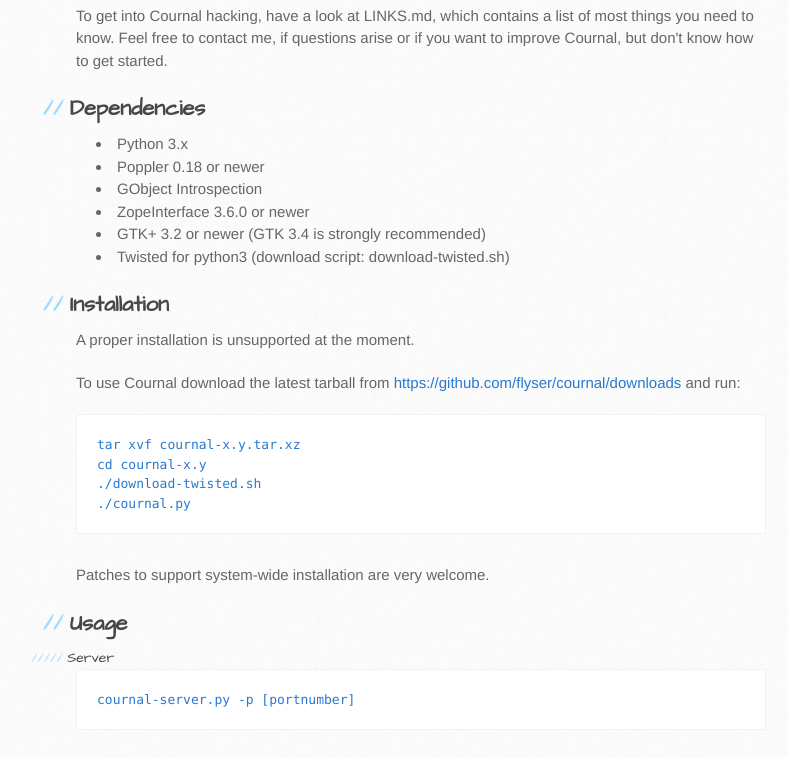
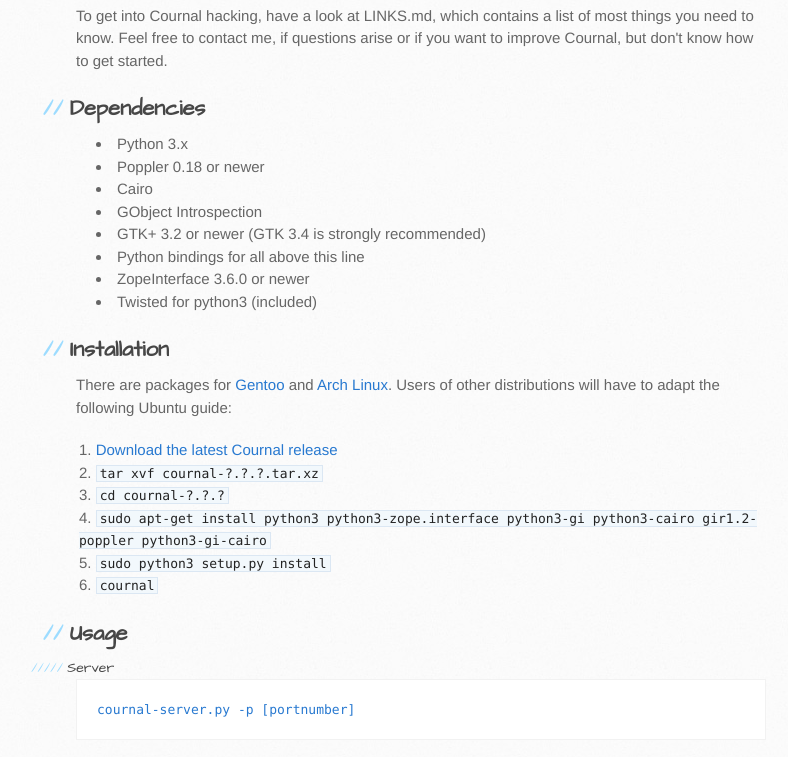
Before and after one commit to flyser/cournal, a plain HTML site: page index.html in a window 1280 px wide. Shown: the part 709-1466 px from the top of the page, without its empty margins (94-882 px from the left). Drawn offline with Linux system fonts and the light colour scheme; a script that the page names is missing.

Commit message:
Sync readme with master

```diff
--- a/index.html
+++ b/index.html
@@ -2,7 +2,9 @@
 <html>
   <head>
     <meta charset='utf-8'>
+    <meta http-equiv="Content-Type" content="text/html; charset=UTF-8">
     <meta http-equiv="X-UA-Compatible" content="chrome=1">
+    <meta name="description" content="Cournal allows multiple users to annotate PDF files in real-time. It aims to be a full featured note taking application (like Xournal or Windows Journal)">
     <meta name="viewport" content="width=device-width, initial-scale=1, maximum-scale=1">
     <link href='https://fonts.googleapis.com/css?family=Architects+Daughter' rel='stylesheet' type='text/css'>
     <link rel="stylesheet" type="text/css" href="stylesheets/stylesheet.css" media="screen" />
@@ -34,7 +36,7 @@
 
 <p>The goal of this project is a full featured note taking application (like
 <a href="http://xournal.sf.net/">Xournal</a> or Windows Journal), which allows
-multiple people to collaborate in real-time (like
+multiple people to collaborate (like
 <a href="http://gobby.0x539.de/">Gobby</a>).</p>
 
 <h4>Why not extend Xournal?</h4>
@@ -63,22 +65,26 @@
 <ul>
 <li>Python 3.x</li>
 <li>Poppler 0.18 or newer</li>
+<li>Cairo</li>
 <li>GObject Introspection</li>
+<li>GTK+ 3.2 or newer (GTK 3.4 is strongly recommended)</li>
+<li>Python bindings for all above this line</li>
 <li>ZopeInterface 3.6.0 or newer</li>
-<li>GTK+ 3.2 or newer (GTK 3.4 is strongly recommended)</li>
-<li>Twisted for python3 (download script: download-twisted.sh)</li>
+<li>Twisted for python3 (included)</li>
 </ul><h2>Installation</h2>
 
-<p>A proper installation is unsupported at the moment.</p>
+<p>There are packages for <a href="https://github.com/flyser/cournal-gentoo">Gentoo</a>
+and <a href="https://aur.archlinux.org/packages.php?ID=61201">Arch Linux</a>.
+Users of other distributions will have to adapt the following <em>Ubuntu</em> guide:</p>
 
-<p>To use Cournal download the latest tarball from <a href="https://github.com/flyser/cournal/downloads">https://github.com/flyser/cournal/downloads</a> and run:</p>
-<pre><code>tar xvf cournal-x.y.tar.xz
-cd cournal-x.y
-./download-twisted.sh
-./cournal.py
-</code></pre>
-
-<p>Patches to support system-wide installation are very welcome.</p>
+<ol>
+<li><a href="https://github.com/flyser/cournal/downloads">Download the latest Cournal release</a></li>
+<li><code>tar xvf cournal-?.?.?.tar.xz</code></li>
+<li><code>cd cournal-?.?.?</code></li>
+<li><code>sudo apt-get install python3 python3-zope.interface python3-gi python3-cairo gir1.2-poppler python3-gi-cairo</code></li>
+<li><code>sudo python3 setup.py install</code></li>
+<li><code>cournal</code></li>
+</ol>
 
 <h2>Usage</h2>
 
```
